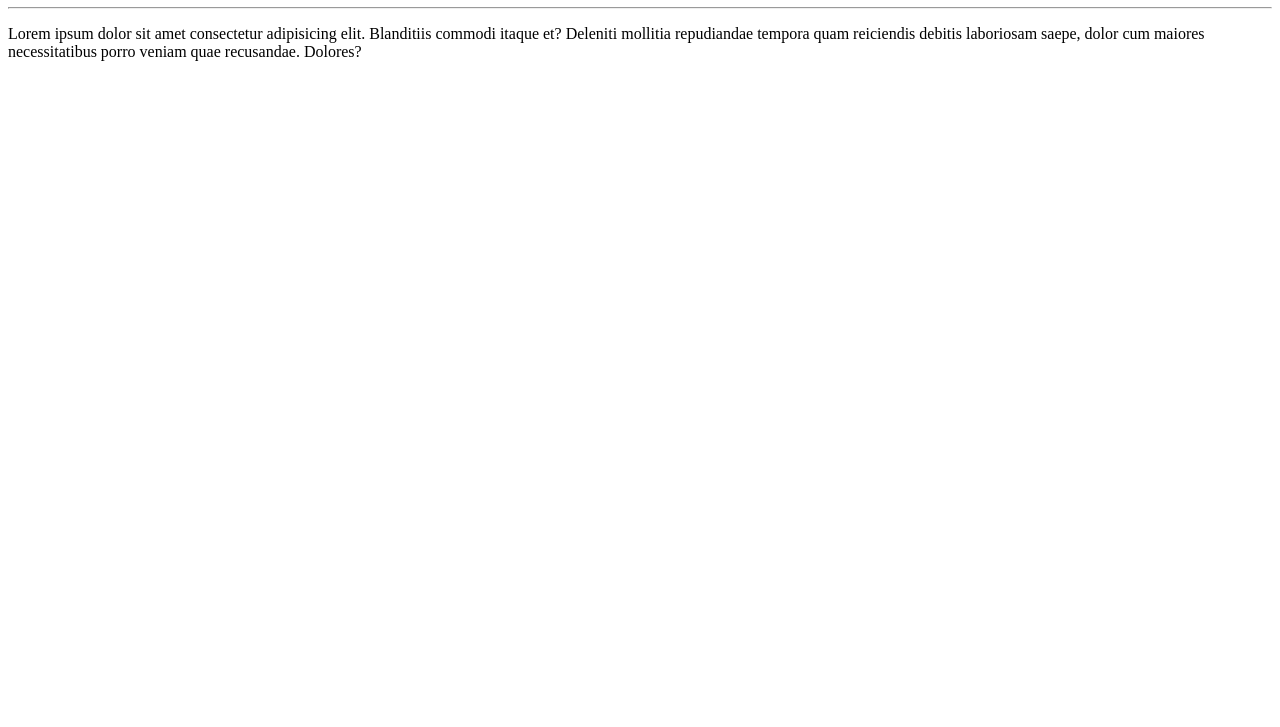
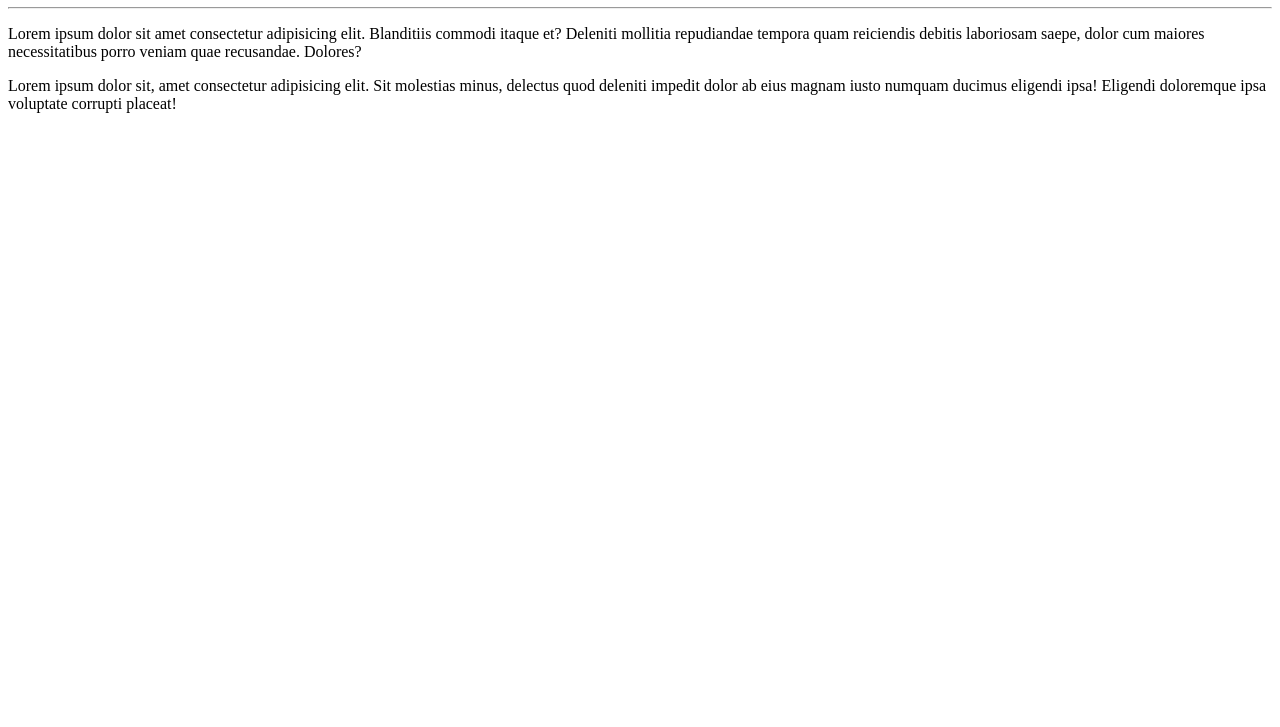
Before and after one commit to marqueszin/Ola-Mundo, a plain HTML site: page site-exemplo/index.html in a window 1280 px wide. Shown: the part 73-800 px from the top of the page. Drawn offline with Linux system fonts and the light colour scheme.

Commit message:
adicionei um paragrafo

```diff
--- a/site-exemplo/index.html
+++ b/site-exemplo/index.html
@@ -9,5 +9,6 @@
     <h1>Olá, Mundo!</h1>
     <hr>
     <p>Lorem ipsum dolor sit amet consectetur adipisicing elit. Blanditiis commodi itaque et? Deleniti mollitia repudiandae tempora quam reiciendis debitis laboriosam saepe, dolor cum maiores necessitatibus porro veniam quae recusandae. Dolores?</p>
+    <p>Lorem ipsum dolor sit, amet consectetur adipisicing elit. Sit molestias minus, delectus quod deleniti impedit dolor ab eius magnam iusto numquam ducimus eligendi ipsa! Eligendi doloremque ipsa voluptate corrupti placeat!</p>
 </body>
 </html>
```
